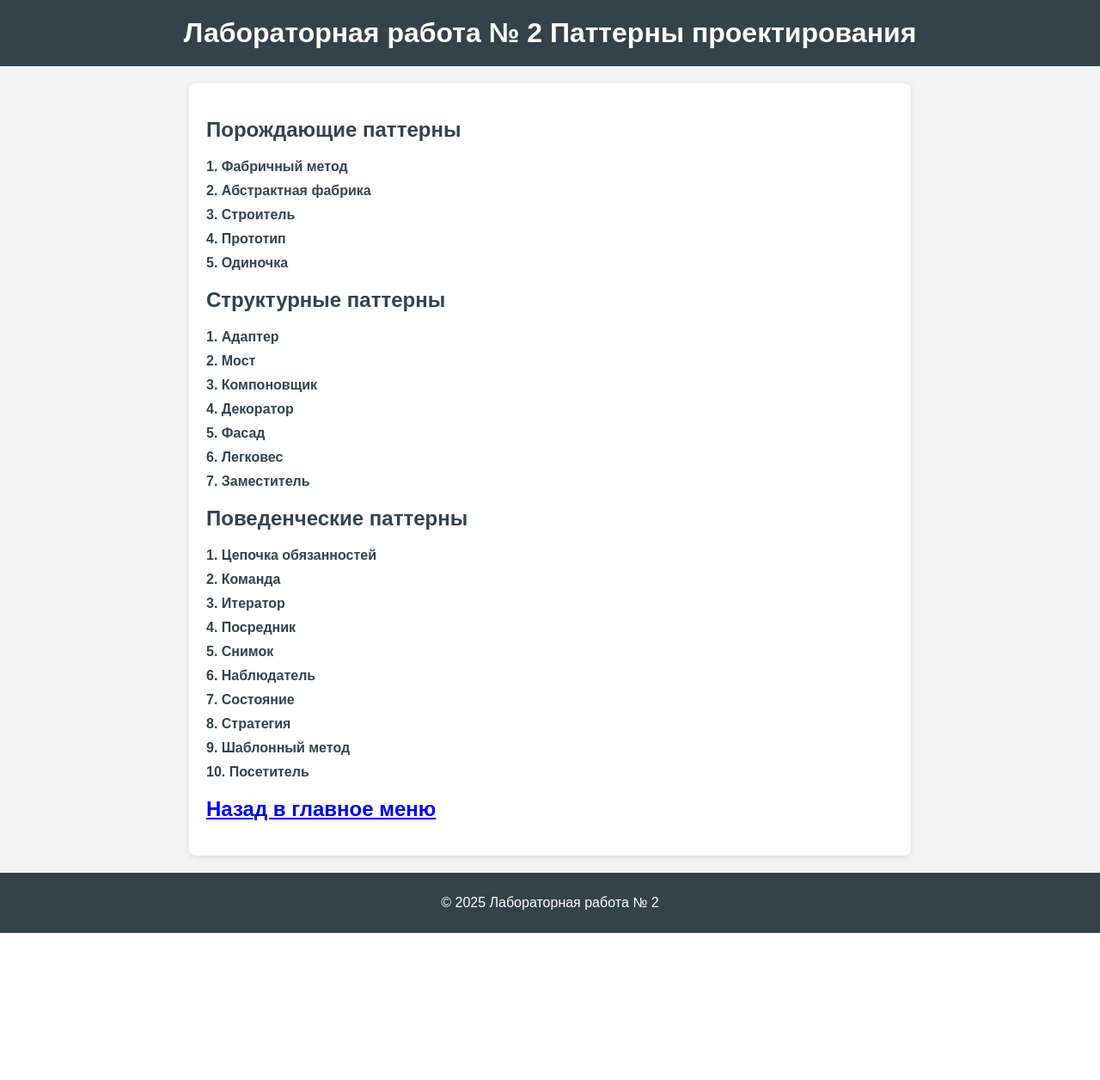
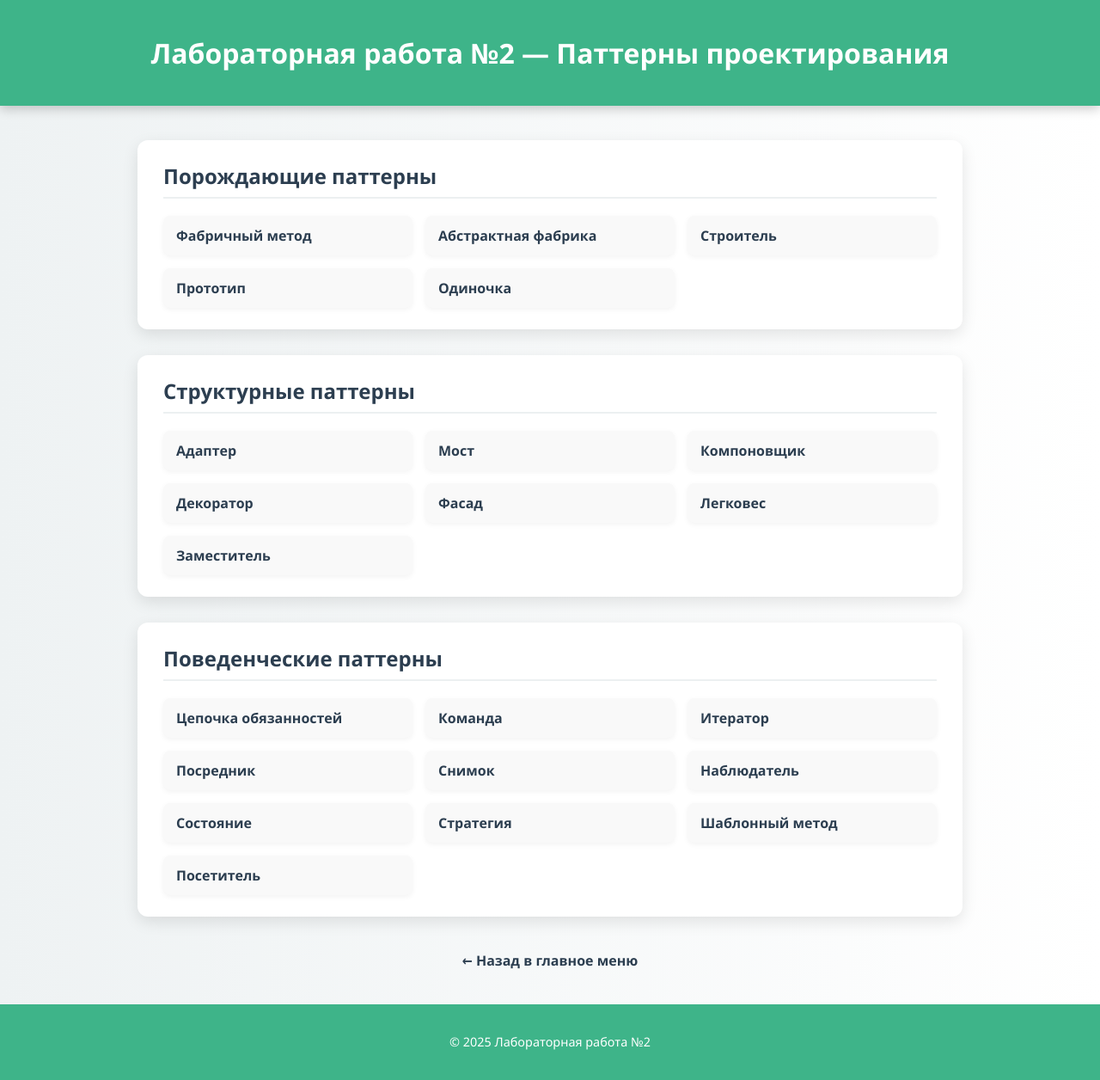
Before and after one commit to sad1400/web, a PHP site: page /lab2.php in a window 1280 px wide. Shown: the whole page at 86% size. Before the commit the page ends 1085 px from the top, so only its background shows below. Run offline with PHP 8.4, Linux system fonts and the light colour scheme.

Commit message:
Update lab2.php

```diff
--- a/lab2.php
+++ b/lab2.php
@@ -1,104 +1,164 @@
+
 <!DOCTYPE html>
 <html lang="ru">
 <head>
-    <meta charset="UTF-8">
-    <meta name="viewport" content="width=device-width, initial-scale=1.0">
-    <title>Лабораторная работа № 2 Паттерны проектирования</title>
+  <meta charset="UTF-8" />
+  <meta name="viewport" content="width=device-width, initial-scale=1.0"/>
+  <title>Лабораторная работа №2 — Паттерны проектирования</title>
   <style>
+    * {
+      box-sizing: border-box;
+    }
+
     body {
-            font-family: Arial, sans-serif;
-            background-color: #f4f4f4;
       margin: 0;
-            padding: 0;
+      font-family: 'Segoe UI', Tahoma, Geneva, Verdana, sans-serif;
+      background: linear-gradient(to right, #eef2f3, #ffffff);
+      color: #333;
     }
+
     header {
-            background: #35424a;
-            color: #ffffff;
-            padding: 20px 0;
+      background-color: #3eb489;
+      color: white;
+      padding: 40px 20px;
       text-align: center;
+      box-shadow: 0 4px 12px rgba(0, 0, 0, 0.2);
     }
-        h1 {
+
+    header h1 {
       margin: 0;
+      font-size: 2rem;
     }
+
     .content {
-            max-width: 800px;
-            margin: 20px auto;
-            padding: 20px;
-            background: #ffffff;
-            border-radius: 8px;
-            box-shadow: 0 2px 10px rgba(0, 0, 0, 0.1);
+      max-width: 1000px;
+      margin: 40px auto;
+      padding: 0 20px;
+      display: flex;
+      flex-direction: column;
+      gap: 30px;
     }
-        h2 {
-            color: #35424a;
-            margin-top: 20px;
+
+    section {
+      background: white;
+      padding: 25px 30px;
+      border-radius: 12px;
+      box-shadow: 0 6px 18px rgba(0, 0, 0, 0.1);
     }
+
+    section h2 {
+      margin-top: 0;
+      color: #2c3e50;
+      border-bottom: 2px solid #ecf0f1;
+      padding-bottom: 8px;
+    }
+
     ul {
       list-style: none;
       padding: 0;
+      margin: 0;
+      display: grid;
+      grid-template-columns: repeat(auto-fit, minmax(240px, 1fr));
+      gap: 15px;
     }
-        ul li {
-            margin: 10px 0;
+
+    ul li a {
+      display: block;
+      background-color: #f9f9f9;
+      padding: 12px 15px;
+      border-radius: 8px;
+      text-decoration: none;
+      font-weight: 600;
+      color: #2c3e50;
+      transition: all 0.2s ease-in-out;
+      box-shadow: 0 2px 6px rgba(0,0,0,0.05);
     }
-        ul li a {
+
+    ul li a:hover {
+      background-color: #e74c3c;
+      color: #fff;
+      transform: translateY(-3px);
+    }
+
+    .back-link {
+      text-align: center;
+      margin-top: 10px;
+    }
+
+    .back-link a {
+      font-weight: 600;
+      color: #2c3e50;
       text-decoration: none;
-            color: #35424a;
-            font-weight: bold;
+      transition: color 0.2s;
     }
-        ul li a:hover {
-            color: #e8491d;
+
+    .back-link a:hover {
+      color: #e74c3c;
     }
+
     footer {
+      background-color: #3eb489;
+      color: white;
       text-align: center;
-            padding: 10px 0;
-            background: #35424a;
-            color: #ffffff;
-            position: relative;
-            bottom: 0;
-            width: 100%;
+      padding: 20px;
+      margin-top: 40px;
+      font-size: 0.9rem;
     }
   </style>
 </head>
 <body>
   <header>
-        <h1>Лабораторная работа № 2 Паттерны проектирования</h1>
+    <h1>Лабораторная работа №2 — Паттерны проектирования</h1>
   </header>
+
   <div class="content">
+    <section>
       <h2>Порождающие паттерны</h2>
       <ul>
-            <li><a href="lab2/Generating_patterns/FactoryMethod.php">1. Фабричный метод</a></li>
-            <li><a href="lab2/Generating_patterns/AbstractFactory.php">2. Абстрактная фабрика</a></li>
-            <li><a href="lab2/Generating_patterns/Builder.php">3. Строитель</a></li>
-            <li><a href="lab2/Generating_patterns/Prototype.php">4. Прототип</a></li>
-            <li><a href="lab2/Generating_patterns/Singleton.php">5. Одиночка</a></li>
+        <li><a href="lab2/Generating_patterns/FactoryMethod.php">Фабричный метод</a></li>
+        <li><a href="lab2/Generating_patterns/AbstractFactory.php">Абстрактная фабрика</a></li>
+        <li><a href="lab2/Generating_patterns/Builder.php">Строитель</a></li>
+        <li><a href="lab2/Generating_patterns/Prototype.php">Прототип</a></li>
+        <li><a href="lab2/Generating_patterns/Singleton.php">Одиночка</a></li>
       </ul>
+    </section>
 
+    <section>
       <h2>Структурные паттерны</h2>
       <ul>
-            <li><a href="lab2/Structural_patterns/Adapter.php">1. Адаптер</a></li>
-            <li><a href="lab2/Structural_patterns/Bridge.php">2. Мост</a></li>
-            <li><a href="lab2/Structural_patterns/Composite.php">3. Компоновщик</a></li>
-            <li><a href="lab2/Structural_patterns/Decorator.php">4. Декоратор</a></li>
-            <li><a href="lab2/Structural_patterns/Facade.php">5. Фасад</a></li>
-            <li><a href="lab2/Structural_patterns/Flyweight.php">6. Легковес</a></li>
-            <li><a href="lab2/Structural_patterns/Proxy.php">7. Заместитель</a></li>
+        <li><a href="lab2/Structural_patterns/Adapter.php">Адаптер</a></li>
+        <li><a href="lab2/Structural_patterns/Bridge.php">Мост</a></li>
+        <li><a href="lab2/Structural_patterns/Composite.php">Компоновщик</a></li>
+        <li><a href="lab2/Structural_patterns/Decorator.php">Декоратор</a></li>
+        <li><a href="lab2/Structural_patterns/Facade.php">Фасад</a></li>
+        <li><a href="lab2/Structural_patterns/Flyweight.php">Легковес</a></li>
+        <li><a href="lab2/Structural_patterns/Proxy.php">Заместитель</a></li>
       </ul>
+    </section>
 
+    <section>
       <h2>Поведенческие паттерны</h2>
       <ul>
-            <li><a href="lab2/Behavioral_patterns/ChainofResponsibility.php">1. Цепочка обязанностей</a></li>
-            <li><a href="lab2/Behavioral_patterns/Command.php">2. Команда</a></li>
-            <li><a href="lab2/Behavioral_patterns/Iterator.php">3. Итератор</a></li>
-            <li><a href="lab2/Behavioral_patterns/Mediator.php">4. Посредник</a></li>
-            <li><a href="lab2/Behavioral_patterns/Memento.php">5. Снимок</a></li>
-            <li><a href="lab2/Behavioral_patterns/Observer.php">6. Наблюдатель</a></li>
-            <li><a href="lab2/Behavioral_patterns/State.php">7. Состояние</a></li>
-            <li><a href="lab2/Behavioral_patterns/Strategy.php">8. Стратегия</a></li>
-            <li><a href="lab2/Behavioral_patterns/TemplateMethod.php">9. Шаблонный метод</a></li>
-            <li><a href="lab2/Behavioral_patterns/Visitor.php">10. Посетитель</a></li>
-        <h2><a href="index.php">Назад в главное меню</a></h2>
+        <li><a href="lab2/Behavioral_patterns/ChainofResponsibility.php">Цепочка обязанностей</a></li>
+        <li><a href="lab2/Behavioral_patterns/Command.php">Команда</a></li>
+        <li><a href="lab2/Behavioral_patterns/Iterator.php">Итератор</a></li>
+        <li><a href="lab2/Behavioral_patterns/Mediator.php">Посредник</a></li>
+        <li><a href="lab2/Behavioral_patterns/Memento.php">Снимок</a></li>
+        <li><a href="lab2/Behavioral_patterns/Observer.php">Наблюдатель</a></li>
+        <li><a href="lab2/Behavioral_patterns/State.php">Состояние</a></li>
+        <li><a href="lab2/Behavioral_patterns/Strategy.php">Стратегия</a></li>
+        <li><a href="lab2/Behavioral_patterns/TemplateMethod.php">Шаблонный метод</a></li>
+        <li><a href="lab2/Behavioral_patterns/Visitor.php">Посетитель</a></li>
+      </ul>
+    </section>
+
+    <div class="back-link">
+      <a href="index.php">← Назад в главное меню</a>
     </div>
+  </div>
+
   <footer>
-        <p>&copy; 2025 Лабораторная работа № 2</p>
+    <p>&copy; 2025 Лабораторная работа №2</p>
   </footer>
 </body>
 </html>
```
Lines whose indentation alone changed are shown as unchanged.
